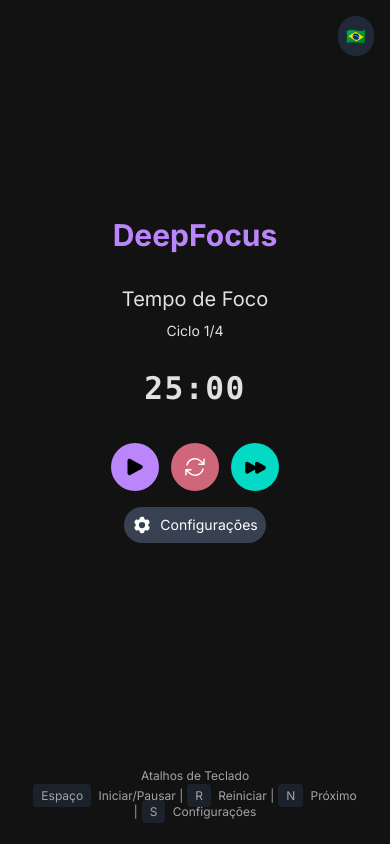
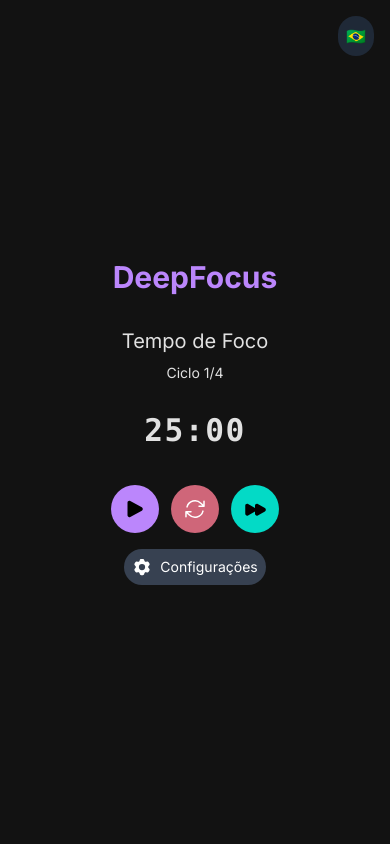
Before and after one commit to Raullize/deep-focus, a Next.js app: page / in a window 390 px wide. Built offline with nearby package versions, Linux system fonts and the light colour scheme; no server answers.

Commit message:
📱 responsive: adapta a responsividade para que agora os atalhos de teclado não aparecam na versão responsiva

```diff
--- a/app/page.jsx
+++ b/app/page.jsx
@@ -108,7 +108,7 @@ export default function Home() {
         onUpdateSettings={updateSettings}
       />
 
-      <div className="w-full text-center text-xs mt-8 opacity-70">
+      <div className="w-full text-center text-xs mt-8 opacity-70 hidden md:block">
         <p>{t('shortcuts')}</p>
         <p className="mt-1">
           <span className="bg-gray-800 px-2 py-1 rounded mr-1">{t('spaceKey')}</span> {t('startPause')} |
```
